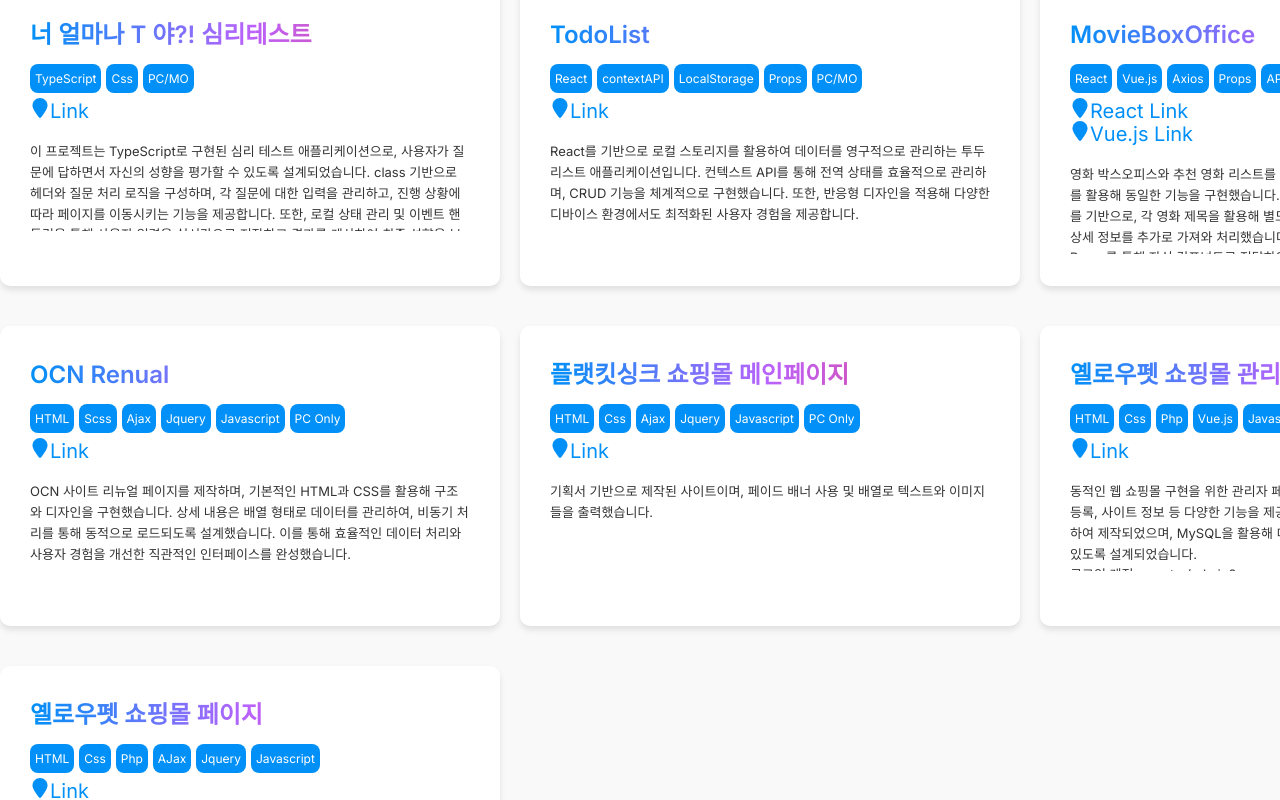
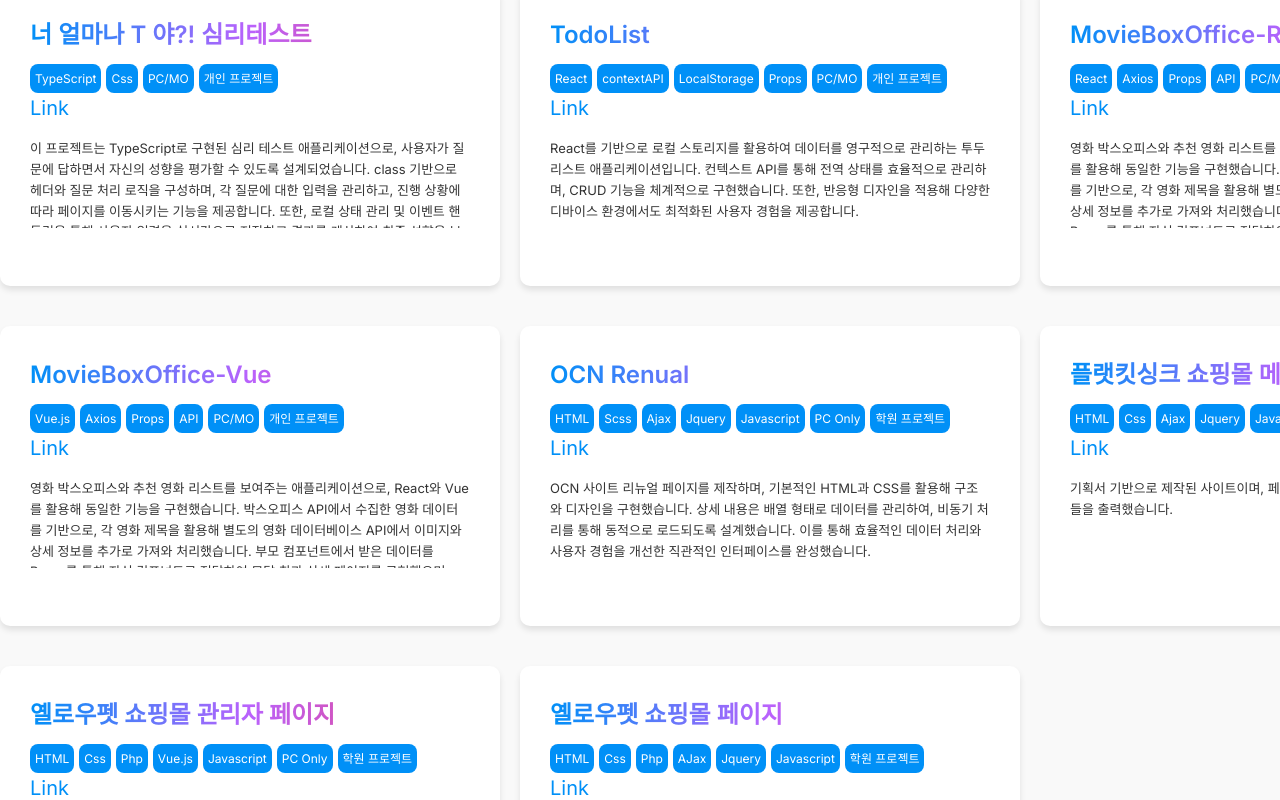
Before and after one commit to Fantasystar94/main-introduce, a React (Create React App) app: page / in a window 1280 px wide. Shown: the part 1360-2160 px from the top of the page. Built offline with nearby package versions, Linux system fonts and the light colour scheme.

Commit message:
project comment

```diff
--- a/src/component/Projects.jsx
+++ b/src/component/Projects.jsx
@@ -18,9 +18,10 @@
                         <span>TypeScript</span>
                         <span>Css</span>
                         <span>PC/MO</span>
+                        <span>개인 프로젝트</span>
                     </div>
                     <a href="https://mindmeter.netlify.app/" className='link' target='_blank'>
-                    <Svg></Svg>
+
                     Link
                     </a>
                     <div className="article">
@@ -37,9 +38,10 @@
                         <span>LocalStorage</span>
                         <span>Props</span>
                         <span>PC/MO</span>
+                        <span>개인 프로젝트</span>
                     </div>
                     <a href="https://todo-local-six.vercel.app/" className='link' target='_blank'>
-                    <Svg></Svg>
+
                     Link
                     </a>
                     <div className="article">
@@ -50,23 +52,41 @@
                 </div>
                 <div className="item shadow">
                     <h4 className='itemTit'>
-                        MovieBoxOffice
+                        MovieBoxOffice-React
                     </h4>
                     <div className='keyword'>
                         <span>React</span>
+                        <span>Axios</span>
+                        <span>Props</span>
+                        <span>API</span>
+                        <span>PC/MO</span>
+                        <span>개인 프로젝트</span>
+                    </div>
+                    <a href="https://movie-portfolio-git-main-fantasystar94s-projects.vercel.app/" className='link' target='_blank'>
+
+                    Link
+                    </a>
+                    <div className="article">
+                        <p>
+                    영화 박스오피스와 추천 영화 리스트를 보여주는 애플리케이션으로, React와 Vue를 활용해 동일한 기능을 구현했습니다. 박스오피스 API에서 수집한 영화 데이터를 기반으로, 각 영화 제목을 활용해 별도의 영화 데이터베이스 API에서 이미지와 상세 정보를 추가로 가져와 처리했습니다. 부모 컴포넌트에서 받은 데이터를 Props를 통해 자식 컴포넌트로 전달하여 모달 창과 상세 페이지를 구현했으며, React와 Vue 각각의 특성을 살려 효율적이고 직관적인 사용자 인터페이스를 완성했습니다.
+                        </p>
+                    </div>
+                </div>
+                <div className="item shadow">
+                    <h4 className='itemTit'>
+                        MovieBoxOffice-Vue
+                    </h4>
+                    <div className='keyword'>
                         <span>Vue.js</span>
                         <span>Axios</span>
                         <span>Props</span>
                         <span>API</span>
                         <span>PC/MO</span>
+                        <span>개인 프로젝트</span>
                     </div>
-                    <a href="https://movie-portfolio-git-main-fantasystar94s-projects.vercel.app/" className='link' target='_blank'>
-                    <Svg></Svg>
-                    React Link
-                    </a>
                     <a href="https://movieportfolio-vue-git-main-fantasystar94s-projects.vercel.app/" className='link' target='_blank'>
-                    <Svg></Svg>
-                    Vue.js Link
+
+                    Link
                     </a>
                     <div className="article">
                         <p>
@@ -85,9 +105,10 @@
                         <span>Jquery</span>
                         <span>Javascript</span>
                         <span>PC Only</span>
+                        <span>학원 프로젝트</span>
                     </div>
                     <a href="http://minyung944.dothome.co.kr/portfolio/ocn/" className='link' target='_blank'>
-                    <Svg></Svg>
+
                     Link
                     </a>
                     <div className="article">
@@ -105,9 +126,10 @@
                         <span>Jquery</span>
                         <span>Javascript</span>
                         <span>PC Only</span>
+                        <span>학원 프로젝트</span>
                     </div>
                     <a href="http://minyung944.dothome.co.kr/portfolio/shop1/" className='link' target='_blank'>
-                    <Svg></Svg>
+
                     Link
                     </a>
                     <div className="article">
@@ -125,9 +147,10 @@
                         <span>Vue.js</span>
                         <span>Javascript</span>
                         <span>PC Only</span>
+                        <span>학원 프로젝트</span>
                     </div>
                     <a href="http://minyung944.dothome.co.kr/portfolio/shop/adm/" className='link' target='_blank'>
-                    <Svg></Svg>
+
                     Link
                     </a>
                     <div className="article">
@@ -146,9 +169,10 @@
                         <span>AJax</span>
                         <span>Jquery</span>
                         <span>Javascript</span>
+                        <span>학원 프로젝트</span>
                     </div>
                     <a href="http://minyung944.dothome.co.kr/portfolio/shop/" className='link' target='_blank'>
-                    <Svg></Svg>
+
                     Link
                     </a>
                     <div className="article">
```
